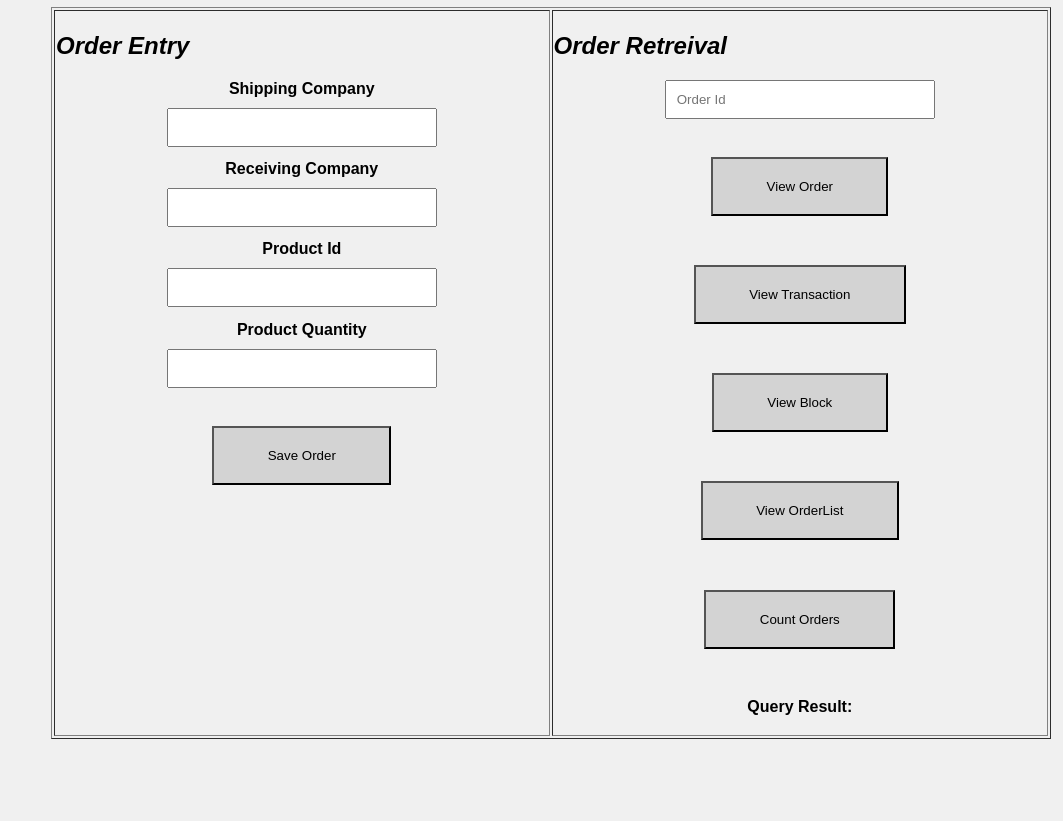
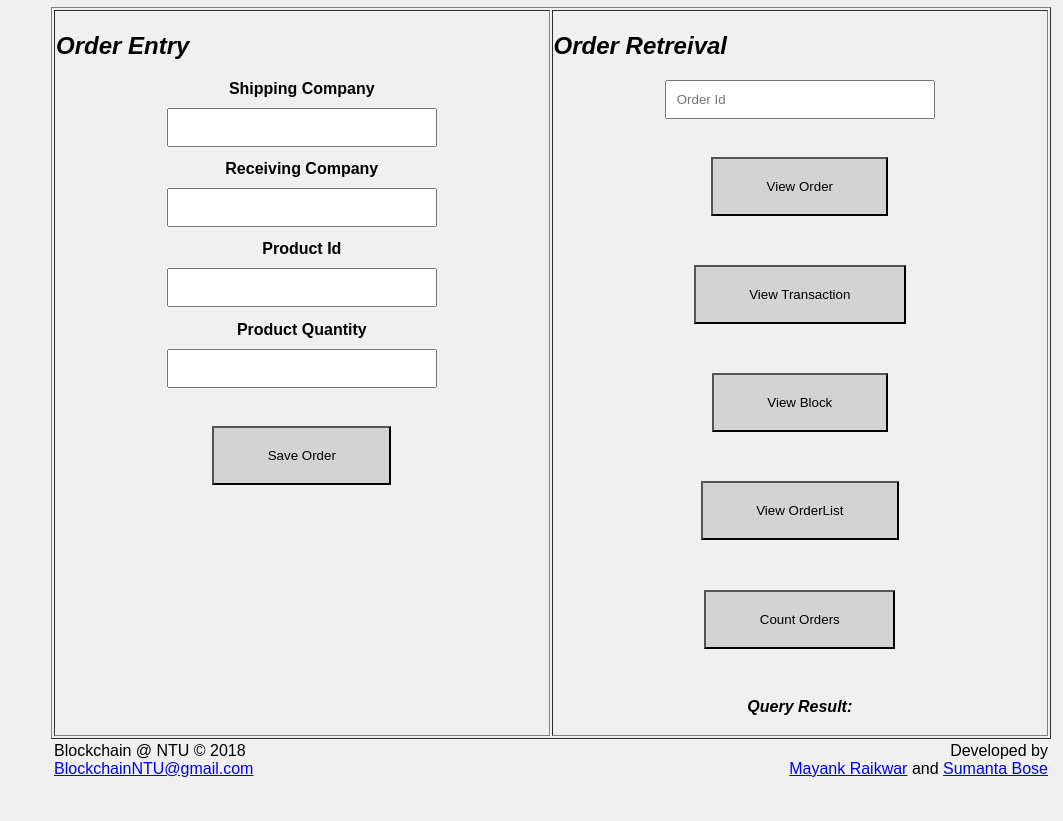
Before and after one commit to MayankRaikwar/Supply-Chain-Truffle, a website: page src/index.html in a window 1280 px wide. Shown: the part 113-934 px from the top of the page, without its empty margins (217-1280 px from the left). Before the commit the page ends 892 px from the top, so only its background shows below. Drawn offline with nearby package versions, Linux system fonts and the light colour scheme; files whose address does not match are found by name.

Commit message:
index.html updated - title - copyright - developer details

```diff
--- a/src/index.html
+++ b/src/index.html
@@ -1,7 +1,7 @@
 <!DOCTYPE html>
 <html>
 <head>
-    <title></title>
+    <title>Blockchain Demo @ NTU | Supply Chain</title>
 
     <link rel="stylesheet" type="text/css" href="main.css">
 
@@ -10,7 +10,7 @@
 
     <div class="container">
 
-        <h1>Supply Chain using Blockchain | Demo @ NTU</h1>
+        <h1>Blockchain Demo @ NTU | Supply Chain</h1>
         <table style="width: 1000px;" border="1">
             <!-- <col width="50%">
             <col width="50%"> -->
@@ -52,10 +52,22 @@
 
                 <button type="button" style="background-color:#D3D3D3;margin-left:auto;margin-right:auto;display:block;margin-top:5%;margin-bottom:10%" class="btn btn-default btn-countOrders" id="CountOrders">Count Orders</button>
 
-                <strong>Query Result: </strong><br/><br/><span class="OrderDetails"></span>
+                <strong><i>Query Result: </i></strong><br/><br/><span class="OrderDetails"></span>
 
                 </th>
             </tr>
+        </table>
+
+        <table style="width: 1000px;">
+            <tr>
+                <td valign="top" align="left" style="width: 500px">
+                    Blockchain @ NTU &copy; 2018 <br/><a href="mailto:BlockchainNTU@gmail.com">BlockchainNTU@gmail.com</a>
+                </td>
+                <td valign="top" align="right" style="width: 500px">
+                    Developed by <br/><a href="http://mayankraikwar.github.io/" target="_blank">Mayank Raikwar</a> and <a href="http://sumantabose.github.io/" target="_blank">Sumanta Bose</a>
+                </td>
+            </tr>
+
         </table>
     </div>
     <script src="https://ajax.googleapis.com/ajax/libs/jquery/1.12.4/jquery.min.js"></script>
```
Also changed, not shown: build/contracts/Migrations.json, build/contracts/SupplyChain.json.
